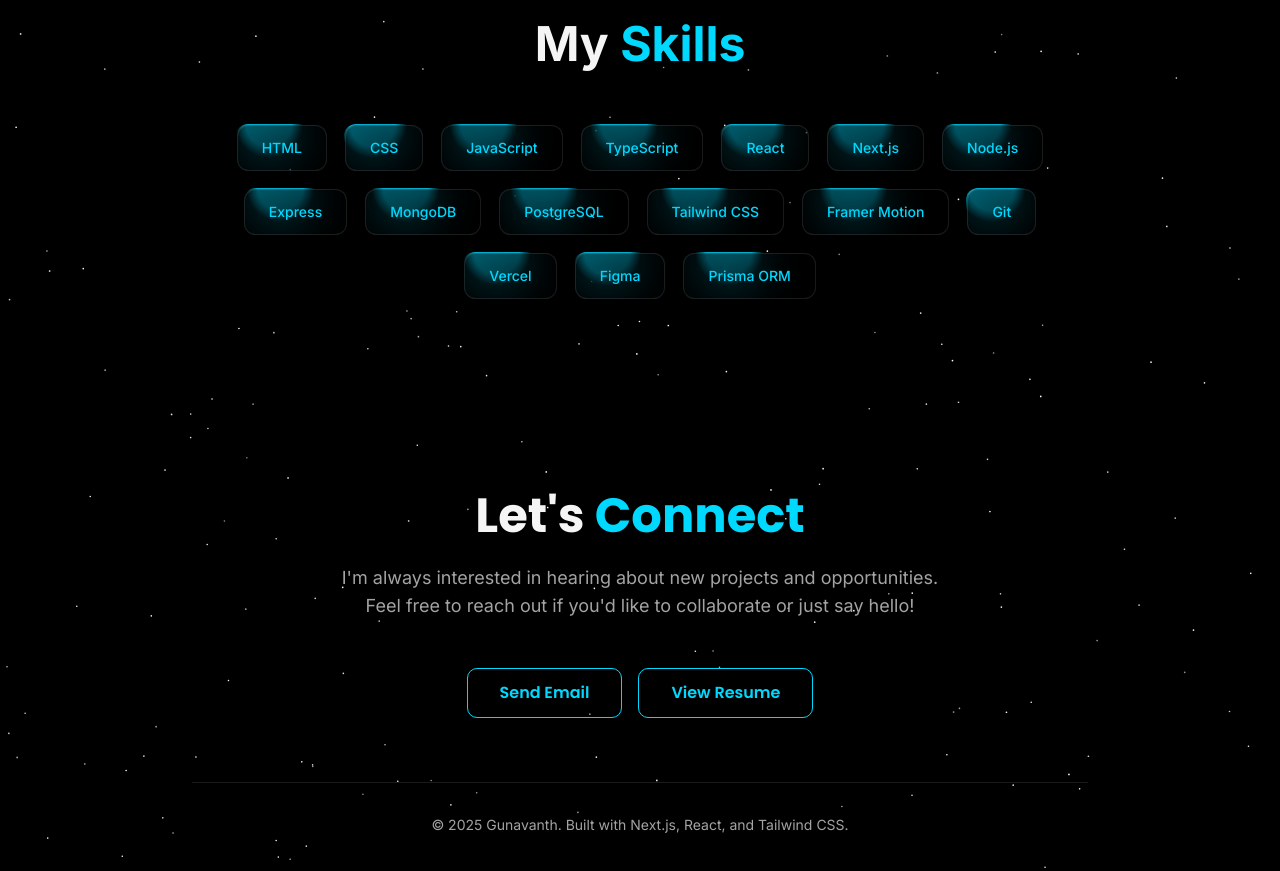
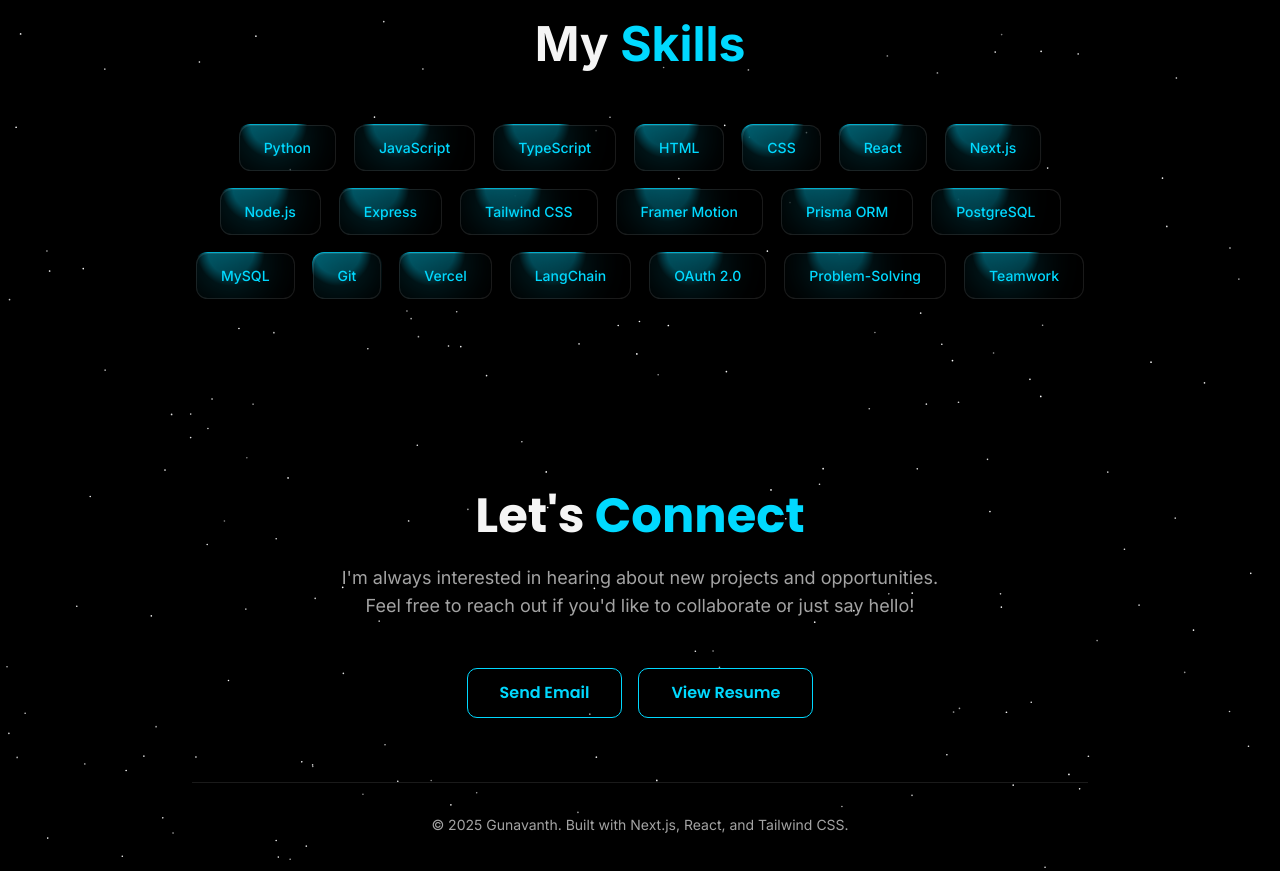
Before and after one commit to GUNAVANTH333/gunavanth-reddy, a Next.js app: page / in a window 1280 px wide. Shown: the part 2440-3311 px from the top of the page. Built offline with nearby package versions, Linux system fonts and the light colour scheme; a web font is replaced by a local one.

Commit message:
update skills

```diff
--- a/components/navbar.jsx
+++ b/components/navbar.jsx
@@ -73,7 +73,7 @@
         </div>
 
         <motion.a
-          href="https://drive.google.com/file/d/1hi1vX8Z5mPVET2M6m1YyPhTjJA_4vczB/view?usp=sharing"
+          href="https://drive.google.com/file/d/17Plh7FjMbT0jqwb33ZMaJTtNIaYjXBbg/view?usp=sharing"
           target="_blank"
           rel="noopener noreferrer"
           whileHover={{
--- a/components/skills.jsx
+++ b/components/skills.jsx
@@ -5,22 +5,26 @@
 
 export default function Skills() {
   const skills = [
+    "Python",
+    "JavaScript",
+    "TypeScript",
     "HTML",
     "CSS",
-    "JavaScript",
-    "TypeScript",
     "React",
     "Next.js",
     "Node.js",
     "Express",
-    "MongoDB",
-    "PostgreSQL",
     "Tailwind CSS",
     "Framer Motion",
+    "Prisma ORM",
+    "PostgreSQL",
+    "MySQL",
     "Git",
     "Vercel",
-    "Figma",
-    "Prisma ORM",
+    "LangChain",
+    "OAuth 2.0",
+    "Problem-Solving",
+    "Teamwork",
   ];
 
   const container = {
```
